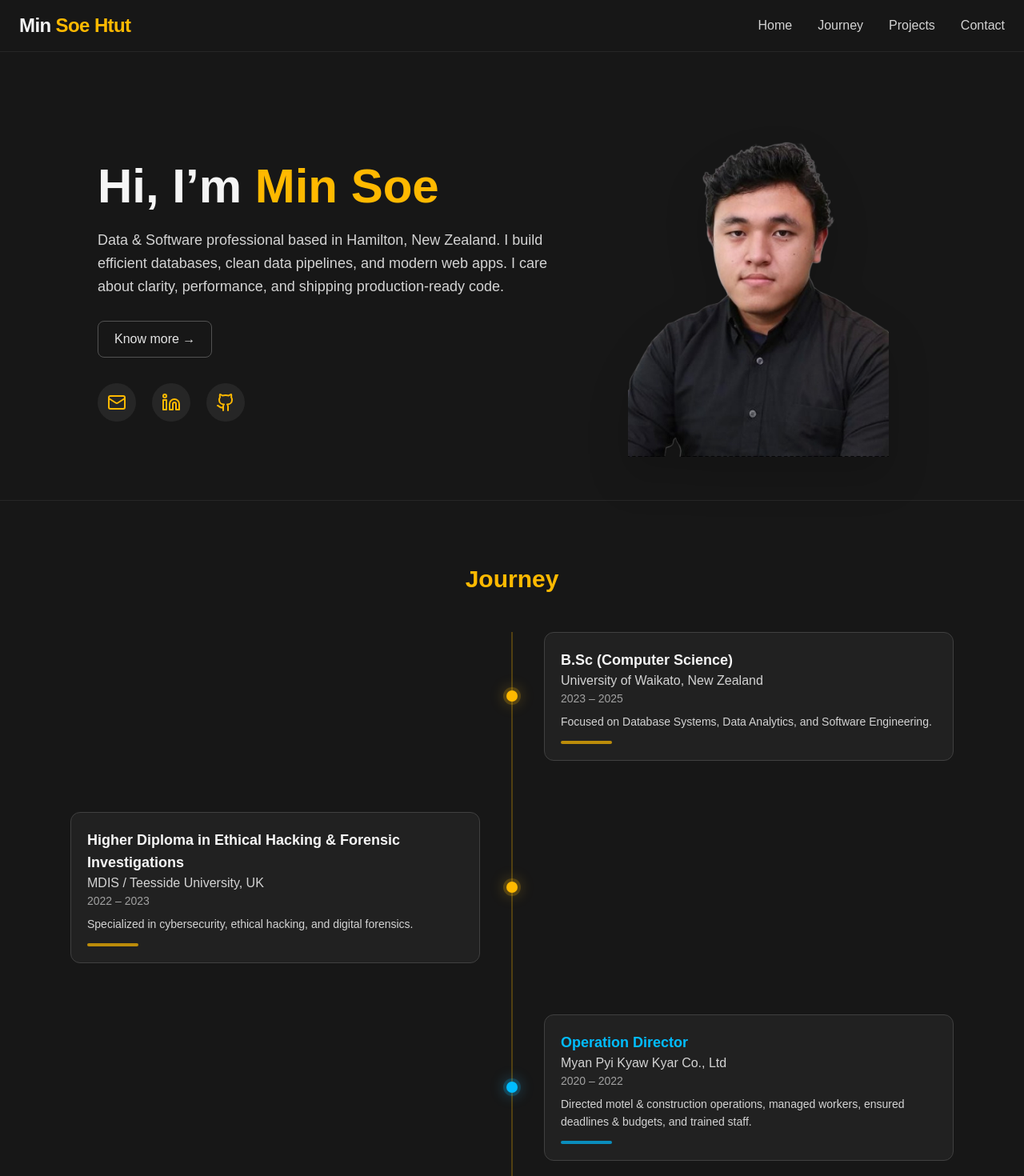
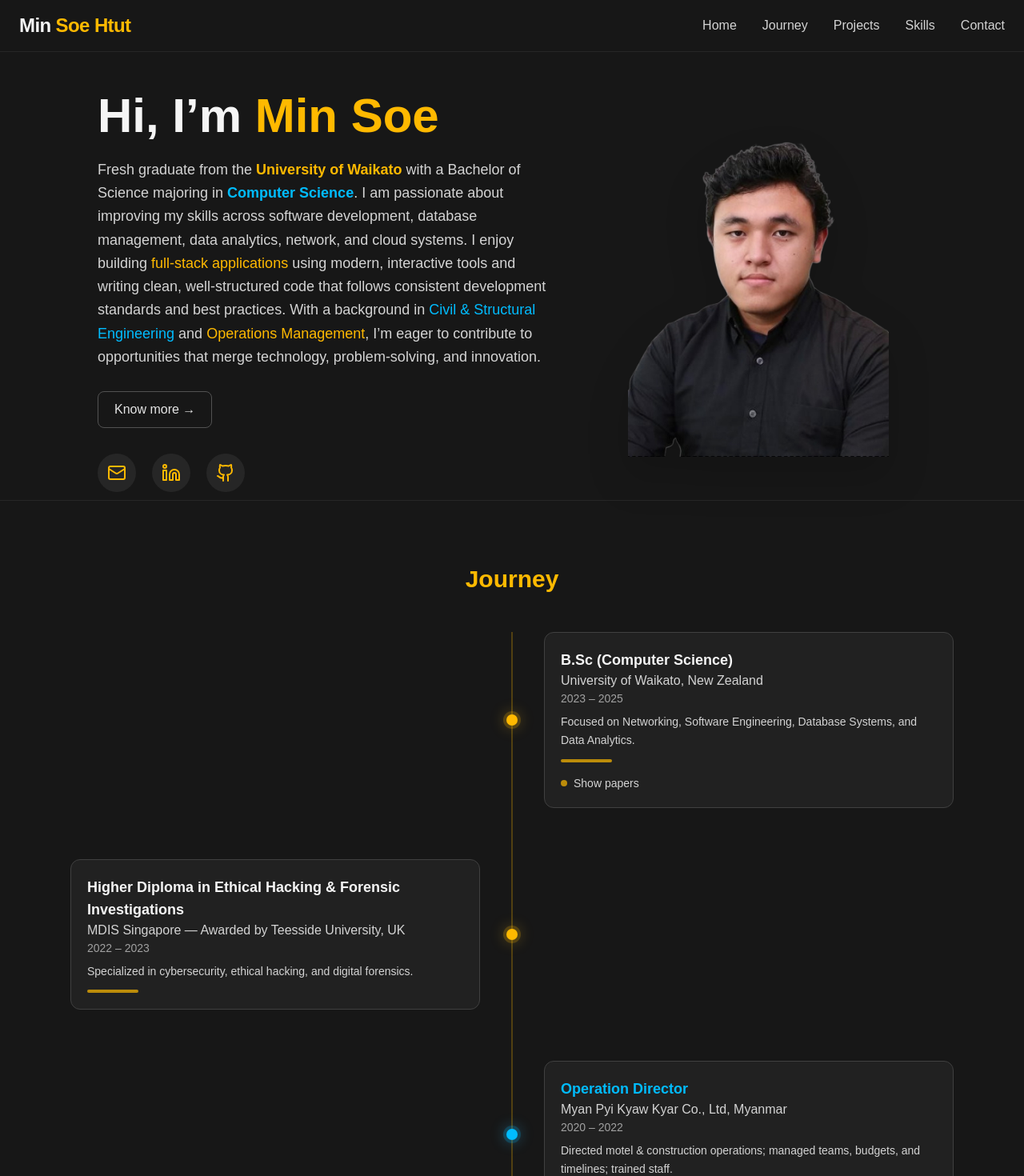
Before and after one commit to minsoehtut306/my-portfolio, a Next.js app: page / in a window 1280 px wide. Shown: the top 1470 px of the page at 80% size. Built offline with nearby package versions, Linux system fonts and the light colour scheme.

Commit message:
Update page.tsx

```diff
--- a/src/app/page.tsx
+++ b/src/app/page.tsx
@@ -20,6 +20,7 @@ const items = [
   { href: "#home", label: "Home" },
   { href: "#journey", label: "Journey" },
   { href: "#projects", label: "Projects" },
+  { href: "#Skills", label: "Skills" },
   { href: "#contact", label: "Contact" },
 ];
 
@@ -101,16 +102,20 @@ const items = [
           </h1>
 
           <p className="mt-4 text-lg text-neutral-300 leading-relaxed">
-            Data & Software professional based in Hamilton, New Zealand.
-            I build efficient databases, clean data pipelines, and modern web apps.
-            I care about clarity, performance, and shipping production-ready code.
+            Fresh graduate from the <span className="text-amber-400 font-semibold">University of Waikato </span>
+            with a Bachelor of Science majoring in <span className="text-sky-400 font-semibold">Computer Science</span>.
+            I am passionate about improving my skills across software development, database management, data analytics,
+            network, and cloud systems. I enjoy building <span className="text-amber-400">full-stack applications </span>
+            using modern, interactive tools and writing clean, well-structured code that follows consistent development
+            standards and best practices. With a background in <span className="text-sky-400">Civil & Structural Engineering </span>
+            and <span className="text-amber-400">Operations Management</span>, I’m eager to contribute to opportunities that merge
+            technology, problem-solving, and innovation.
             </p>
-
           {/* Buttons */}
           <div className="mt-7 flex flex-wrap justify-center md:justify-start gap-4">
             <a
               href="#journey"
-              className="px-5 py-2.5 rounded-lg border border-neutral-600 hover:border-amber-400 text-neutral-200 hover:text-amber-400 transition"
+              className="px-5 py-2.5 rounded-lg border border-neutral-600 hover:border-sky-400 text-neutral-200 hover:text-amber-400 transition"
             >
               Know more →
             </a>
@@ -160,18 +165,12 @@ const items = [
 {/* JOURNEY */}
 <section id="journey" className="py-20 bg-neutral-900 border-t border-neutral-800">
   <div className="max-w-6xl mx-auto px-6">
-    <h2 className="text-3xl font-bold mb-12 text-center text-amber-400">
-      Journey
-    </h2>
+    <h2 className="text-3xl font-bold mb-12 text-center text-amber-400">Journey</h2>
+
     {/* Timeline wrapper */}
     <div className="relative">
       {/* Timeline line (mobile: left, md+: center) */}
-      <div
-        className="
-          absolute top-0 h-full w-[2px] bg-amber-400/25
-          left-6 md:left-1/2 md:-translate-x-1/2
-        "
-      />
+      <div className="absolute top-0 h-full w-[2px] bg-amber-400/25 left-6 md:left-1/2 md:-translate-x-1/2" />
 
       {[
         {
@@ -180,23 +179,54 @@ const items = [
           place: "University of Waikato, New Zealand",
           period: "2023 – 2025",
           details:
-            "Focused on Database Systems, Data Analytics, and Software Engineering.",
+            "Focused on Networking, Software Engineering, Database Systems, and Data Analytics.",
+          papersByYear: {
+            "2025": [
+              "COMPX278 Technology and Complex Problems",
+              "COMPX301 Design and Analysis of Algorithms",
+              "COMPX323 Advanced Database Concepts",
+              "COMPX341 Software Engineering Methods",
+              "HECSS363 The Impact Lab",
+            ],
+            "2024": [
+              "COMPX201 Data Structures and Algorithms",
+              "COMPX202 Mobile Computing and Software Architecture",
+              "COMPX203 Computer Systems",
+              "COMPX204 Practical Networking and Cyber Security",
+              "COMPX216 Artificial Intelligence",
+              "COMPX223 Database Practice and Experience",
+              "COMPX251 Applied Computing Tools 1",
+              "COMPX310 Machine Learning",
+              "COMPX361 Logic and Computation",
+              "PRMGT200 Fundamentals of Operations and Project Management",
+            ],
+            "2023": [
+              "COMPX101 Introduction to Programming",
+              "COMPX102 Object-Oriented Programming",
+              "CSMAX170 Foundations in Computing and Mathematical Sciences",
+              "CSMAX270 Cultural Perspectives for Computing and Mathematical Sciences",
+              "DATAX121 Introduction to Statistical Methods",
+              "DIGIB101 The World of Digital Business",
+              "MATHS135 Discrete Structures",
+              "MATHS165 General Mathematics",
+              "MEDIA309 Game, Play and Society",
+            ],
+          },
         },
         {
           type: "edu",
           title: "Higher Diploma in Ethical Hacking & Forensic Investigations",
-          place: "MDIS / Teesside University, UK",
+          place: "MDIS Singapore — Awarded by Teesside University, UK",
           period: "2022 – 2023",
-          details:
-            "Specialized in cybersecurity, ethical hacking, and digital forensics.",
+          details: "Specialized in cybersecurity, ethical hacking, and digital forensics.",
         },
         {
           type: "work",
           title: "Operation Director",
-          place: "Myan Pyi Kyaw Kyar Co., Ltd",
+          place: "Myan Pyi Kyaw Kyar Co., Ltd, Myanmar",
           period: "2020 – 2022",
           details:
-            "Directed motel & construction operations, managed workers, ensured deadlines & budgets, and trained staff.",
+            "Directed motel & construction operations; managed teams, budgets, and timelines; trained staff.",
         },
         {
           type: "work",
@@ -204,23 +234,25 @@ const items = [
           place: "Arup Singapore Pte Ltd",
           period: "2018 – 2020",
           details:
-            "Produced 3D BIM drawings for concrete and steel structures; modernized standard details.",
+            "Produced 3D BIM drawings for concrete/steel structures; modernized standard details.",
         },
         {
           type: "edu",
           title: "Diploma in Construction Information Technology",
           place: "BCA Academy, Singapore",
           period: "2015 – 2018",
-          details: "Integrated construction IT and BIM technologies.",
+          details:
+            "BIM-based drawings, services coordination, and data integration across design",
         },
       ].map((item, i) => {
         const isRight = i % 2 === 0;
+        const skyAccent =
+          item.title === "Operation Director" || item.title === "Assistant BIM Technician";
         return (
           <div
             key={i}
             className="
-              relative
-              mb-14 md:mb-16
+              relative mb-14 md:mb-16
               grid grid-cols-[24px,1fr]
               md:grid-cols-2 md:items-center
             "
@@ -229,12 +261,9 @@ const items = [
             <span
               className={`
                 absolute z-10 rounded-full w-3.5 h-3.5
-                  ${
-                    item.title === "Operation Director" || item.title === "Assistant BIM Technician"
-                      ? "bg-sky-400 ring-4 ring-sky-400/20 shadow-[0_0_18px_2px_rgba(56,189,248,0.4)]"
-                      : "bg-amber-400 ring-4 ring-amber-400/20 shadow-[0_0_18px_2px_rgba(251,191,36,0.35)]"
-                  }
-                  transition
+                ${skyAccent
+                  ? "bg-sky-400 ring-4 ring-sky-400/20 shadow-[0_0_18px_2px_rgba(56,189,248,0.40)]"
+                  : "bg-amber-400 ring-4 ring-amber-400/20 shadow-[0_0_18px_2px_rgba(251,191,36,0.35)]"}
                 left-6 -translate-x-1/2 md:left-1/2 md:-translate-x-1/2
                 md:top-1/2 md:-translate-y-1/2
               `}
@@ -247,11 +276,7 @@ const items = [
             {/* CARD */}
             <div
               className={`
-                col-span-1
-                ${/* mobile: margin-left from line */""}
-                ml-6
-                ${/* md+: zig-zag left/right */""}
-                md:ml-0 md:mt-0
+                col-span-1 ml-6 md:ml-0 md:mt-0
                 ${isRight ? "md:pl-10 md:order-2" : "md:pr-10 md:order-1"}
               `}
             >
@@ -259,67 +284,86 @@ const items = [
                 className={`
                   group relative p-5 rounded-xl border bg-neutral-800/70 border-neutral-700
                   transition-shadow
-                ${
-                  item.title === "Operation Director" || item.title === "Assistant BIM Technician"
+                  ${skyAccent
                     ? "hover:shadow-[0_0_24px_3px_rgba(56,189,248,0.25)]"
-                    : "hover:shadow-[0_0_24px_3px_rgba(251,191,36,0.18)]"
-                }
+                    : "hover:shadow-[0_0_24px_3px_rgba(251,191,36,0.18)]"}
                 `}
               >
-                {/* “Headlight” halo behind card */}
+                {/* halo */}
                 <div
                   className={`
                     pointer-events-none absolute inset-0 rounded-xl
                     before:content-[''] before:absolute before:inset-0 before:rounded-xl
-                      before:transition-opacity
-                      ${
-                        item.title === "Operation Director" || item.title === "Assistant BIM Technician"
+                    ${skyAccent
                       ? "before:bg-[radial-gradient(ellipse_at_center,rgba(56,189,248,0.14),rgba(56,189,248,0)_60%)]"
-                          : "before:bg-[radial-gradient(ellipse_at_center,rgba(251,191,36,0.14),rgba(251,191,36,0)_60%)]"
-                      }
+                      : "before:bg-[radial-gradient(ellipse_at_center,rgba(251,191,36,0.14),rgba(251,191,36,0)_60%)]"}
                     opacity-0 group-hover:opacity-100 transition-opacity
                   `}
                 />
-
                 <h3
                   className={`text-lg font-semibold ${
-                    item.title === "Operation Director" ||
-                    item.title === "Assistant BIM Technician"
-                      ? "text-sky-400"
-                      : "text-neutral-100"
+                    skyAccent ? "text-sky-400" : "text-neutral-100"
                   }`}
                 >
                   {item.title}
                 </h3>
-
                 <p className="font-medium text-neutral-300">{item.place}</p>
                 <p className="text-sm text-neutral-400">{item.period}</p>
-                <p className="mt-2 text-sm leading-relaxed text-neutral-300">
-                  {item.details}
-                </p>
+                <p className="mt-2 text-sm leading-relaxed text-neutral-300">{item.details}</p>
                 <div
                   className={`mt-3 h-1 w-16 rounded ${
-                  item.title === "Operation Director" || item.title === "Assistant BIM Technician"
-                    ? "bg-sky-400/70"
-                    : "bg-amber-400/70"
+                    skyAccent ? "bg-sky-400/70" : "bg-amber-400/70"
                   }`}
                 />
+
+                {/* Papers (only for the B.Sc card) */}
+                {"papersByYear" in item && (
+                  <details className="mt-4 group/open">
+                    <summary className="cursor-pointer select-none text-sm text-neutral-300 hover:text-amber-300 transition flex items-center gap-2">
+                      <span className="inline-block h-2 w-2 rounded-full bg-amber-400/70" />
+                      Show papers
+                    </summary>
+                    <div className="mt-3 space-y-4">
+                      {Object.entries(item.papersByYear).map(([year, papers]) => (
+                        <div key={year}>
+                          <div className="text-xs uppercase tracking-wide text-neutral-400 mb-2">
+                            {year}
+                          </div>
+                          <ul className="space-y-1.5">
+                            {papers.map((p) => {
+                              const [code, ...nameParts] = p.split(" "); // separate code from name
+                              const name = nameParts.join(" ");
+                              return (
+                                <li key={p} className="flex items-baseline gap-2">
+                                  {/* code: highlighted */}
+                                  <span className="text-base font-semibold text-amber-400 drop-shadow-[0_0_8px_rgba(56,189,248,0.25)]">
+                                    {code}
+                                  </span>
+                                  {/* hyphen */}
+                                  <span className="text-neutral-500">-</span>
+                                  {/* course name */}
+                                  <span className="text-sm text-neutral-300">{name}</span>
+                                </li>
+                              );
+                            })}
+                          </ul>
+                        </div>
+                      ))}
+                    </div>
+                  </details>
+                )}
               </div>
             </div>
 
-            {/* md+: invisible spacer on the opposite side to keep the center line centered */}
-            <div
-              className={`
-                hidden md:block
-                ${isRight ? "md:order-1" : "md:order-2"}
-              `}
-            />
+            {/* md+: spacer to keep center line centered */}
+            <div className={`hidden md:block ${isRight ? "md:order-1" : "md:order-2"}`} />
           </div>
         );
       })}
     </div>
   </div>
 </section>
+
 
 {/* PROJECTS */}
 <section
@@ -608,7 +652,9 @@ const items = [
 </section>
 
 {/* SKILLS */}
-<section id="skills" className="py-20 bg-neutral-900 border-t border-neutral-800">
+<section
+id="Skills"
+className="py-20 bg-neutral-900 border-t border-neutral-800">
   <div className="max-w-6xl mx-auto px-6">
     <h2 className="text-3xl font-bold mb-12 text-center text-amber-400">
       Skills & Tools
@@ -721,7 +767,7 @@ const items = [
   </div>
 
   {/* Divider*/}
-<div className="my-10 h-px w-full bg-gradient-to-r from-transparent via-amber-400/70 to-transparent"></div>
+<div className="my-10 h-px w-full bg-gradient-to-r from-transparent via-sky-500/60 to-transparent"></div>
 
 {/* ---- Row 4 ---- */}
 <div className="flex flex-wrap justify-center gap-8">
```
Lines whose indentation alone changed are shown as unchanged.
